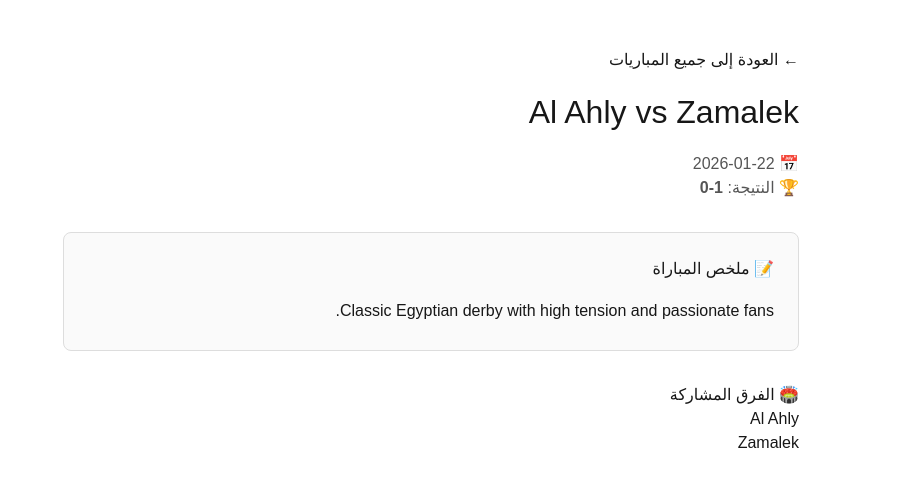
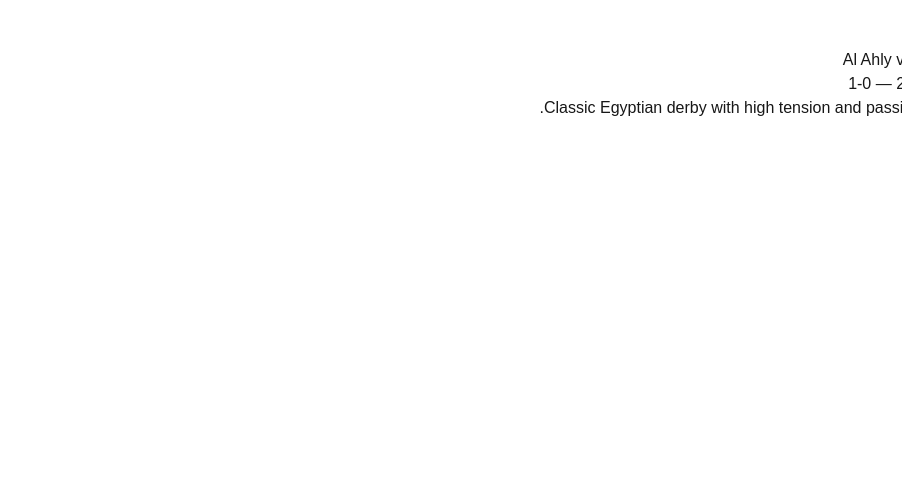
Before and after one commit to nawahtkui/ai-sports-content-generator, a Next.js app: page /matches/al-ahly-vs-zamalek in a window 1280 px wide. Shown: the top 486 px of the page, without its empty margins (378-1280 px from the left). Built offline with nearby package versions, Linux system fonts and the light colour scheme.

Commit message:
Add matches, teams, seasons pages

```diff
--- a/app/matches/[slug]/page.tsx
+++ b/app/matches/[slug]/page.tsx
@@ -1,68 +1,15 @@
 import { notFound } from "next/navigation";
-import Link from "next/link";
 import matches from "../../../data/matches.json";
 
-interface PageProps {
-  params: {
-    slug: string;
-  };
-}
-
-export default function MatchPage({ params }: PageProps) {
-  const match = matches.find((m) => m.slug === params.slug);
-
+export default function MatchPage({ params }) {
+  const match = matches.find(m => m.slug === params.slug);
   if (!match) return notFound();
 
   return (
-    <main
-      style={{
-        padding: "2rem",
-        fontFamily: "sans-serif",
-        maxWidth: "800px",
-        margin: "0 auto",
-      }}
-    >
-      <Link href="/matches">← العودة إلى جميع المباريات</Link>
-
-      <h1 style={{ marginTop: "1rem", fontSize: "2rem" }}>
-        {match.home} vs {match.away}
-      </h1>
-
-      <div style={{ margin: "1rem 0", color: "#555" }}>
-        📅 {match.date} <br />
-        🏆 النتيجة: <strong>{match.score}</strong>
-      </div>
-
-      <section
-        style={{
-          marginTop: "2rem",
-          padding: "1.5rem",
-          border: "1px solid #ddd",
-          borderRadius: "8px",
-          background: "#fafafa",
-        }}
-      >
-        <h2>📝 ملخص المباراة</h2>
-        <p style={{ marginTop: "1rem", lineHeight: "1.8" }}>
-          {match.summary}
-        </p>
-      </section>
-
-      <section style={{ marginTop: "2rem" }}>
-        <h3>🏟️ الفرق المشاركة</h3>
-        <ul>
-          <li>
-            <Link href={`/teams/${match.home.toLowerCase()}`}>
-              {match.home}
-            </Link>
-          </li>
-          <li>
-            <Link href={`/teams/${match.away.toLowerCase()}`}>
-              {match.away}
-            </Link>
-          </li>
-        </ul>
-      </section>
+    <main style={{ padding: "2rem", fontFamily: "sans-serif", maxWidth: "900px" }}>
+      <h1>{match.home} vs {match.away}</h1>
+      <p>{match.date} — {match.score}</p>
+      <p>{match.summary}</p>
     </main>
   );
 }
--- a/app/matches/page.tsx
+++ b/app/matches/page.tsx
@@ -1,15 +1,15 @@
-import matches from "../data/matches.json";
 import Link from "next/link";
+import matches from "../../data/matches.json";
 
 export default function MatchesPage() {
   return (
-    <main style={{ padding: "2rem", fontFamily: "sans-serif", maxWidth: "900px", margin: "0 auto" }}>
+    <main style={{ padding: "2rem", fontFamily: "sans-serif", maxWidth: "900px" }}>
       <h1>جميع المباريات</h1>
       <ul style={{ marginTop: "2rem", lineHeight: "2" }}>
-        {matches.map((match) => (
+        {matches.map(match => (
           <li key={match.slug}>
-            <Link href={`/matches/${match.slug}`}>
-              <strong>{match.home} vs {match.away}</strong>
+            <Link href={`/matches/${match.slug}`} style={{ fontWeight: "bold", color: "#0070f3" }}>
+              {match.home} vs {match.away}
             </Link>
             <div style={{ fontSize: "0.9rem", color: "#666" }}>
               {match.date} — {match.score}
--- a/app/seasons/[season]/page.tsx
+++ b/app/seasons/[season]/page.tsx
@@ -1,23 +1,20 @@
 import matches from "../../../data/matches.json";
-import Link from "next/link";
 
-interface Params {
-  params: { season: string };
-}
-
-export default function SeasonPage({ params }: Params) {
-  const seasonMatches = matches.filter(m => m.date.startsWith(params.season));
-  if (seasonMatches.length === 0) return <p>لا توجد مباريات لهذا الموسم.</p>;
+export default function SeasonPage({ params }) {
+  const seasonMatches = matches.filter(
+    m => m.date.startsWith(params.season)
+  );
 
   return (
-    <main style={{ padding: "2rem", fontFamily: "sans-serif", maxWidth: "900px", margin: "0 auto" }}>
-      <h1>المباريات لموسم {params.season}</h1>
-      <ul>
+    <main style={{ padding: "2rem", fontFamily: "sans-serif", maxWidth: "900px" }}>
+      <h1>مباريات موسم {params.season}</h1>
+      <ul style={{ marginTop: "2rem", lineHeight: "2" }}>
         {seasonMatches.map(match => (
           <li key={match.slug}>
-            <Link href={`/matches/${match.slug}`}>
-              {match.home} vs {match.away} — {match.date}
-            </Link>
+            <strong>{match.home} vs {match.away}</strong>
+            <div style={{ fontSize: "0.9rem", color: "#666" }}>
+              {match.date} — {match.score}
+            </div>
           </li>
         ))}
       </ul>
--- a/app/seasons/page.tsx
+++ b/app/seasons/page.tsx
@@ -1,15 +1,16 @@
-import seasons from "../../data/seasons.json";
 import Link from "next/link";
+import matches from "../../data/matches.json";
 
 export default function SeasonsPage() {
+  const seasons = [...new Set(matches.map(m => m.date.split("-")[0]))];
   return (
     <main style={{ padding: "2rem", fontFamily: "sans-serif", maxWidth: "900px" }}>
       <h1>المواسم</h1>
-      <ul style={{ marginTop: "1rem" }}>
-        {seasons.map((season) => (
-          <li key={season.slug}>
-            <Link href={`/seasons/${season.slug}`}>
-              {season.name} ({season.year})
+      <ul style={{ marginTop: "2rem", lineHeight: "2" }}>
+        {seasons.map(season => (
+          <li key={season}>
+            <Link href={`/seasons/${season}`} style={{ fontWeight: "bold", color: "#0070f3" }}>
+              موسم {season}
             </Link>
           </li>
         ))}
--- a/app/teams/[team]/page.tsx
+++ b/app/teams/[team]/page.tsx
@@ -1,28 +1,21 @@
 import { notFound } from "next/navigation";
-import matches from "../../data/matches.json";
-import Link from "next/link";
+import matches from "../../../data/matches.json";
 
-interface Params {
-  params: { team: string };
-}
-
-export default function TeamPage({ params }: Params) {
+export default function TeamPage({ params }) {
   const teamSlug = params.team.toLowerCase();
   const teamMatches = matches.filter(
-    (m) => m.home.toLowerCase() === teamSlug || m.away.toLowerCase() === teamSlug
+    m => m.home.toLowerCase() === teamSlug || m.away.toLowerCase() === teamSlug
   );
 
-  if (teamMatches.length === 0) return notFound();
+  if (!teamMatches.length) return notFound();
 
   return (
-    <main style={{ padding: "2rem", fontFamily: "sans-serif", maxWidth: "900px", margin: "0 auto" }}>
-      <h1>المباريات الخاصة بفريق {teamSlug}</h1>
+    <main style={{ padding: "2rem", fontFamily: "sans-serif", maxWidth: "900px" }}>
+      <h1>مباريات {teamSlug}</h1>
       <ul style={{ marginTop: "2rem", lineHeight: "2" }}>
-        {teamMatches.map((match) => (
+        {teamMatches.map(match => (
           <li key={match.slug}>
-            <Link href={`/matches/${match.slug}`}>
-              <strong>{match.home} vs {match.away}</strong>
-            </Link>
+            <strong>{match.home} vs {match.away}</strong>
             <div style={{ fontSize: "0.9rem", color: "#666" }}>
               {match.date} — {match.score}
             </div>
--- a/app/teams/page.tsx
+++ b/app/teams/page.tsx
@@ -1,14 +1,16 @@
-import teams from "../data/teams.json";
 import Link from "next/link";
+import teams from "../../data/teams.json";
 
 export default function TeamsPage() {
   return (
-    <main style={{ padding: "2rem", fontFamily: "sans-serif", maxWidth: "900px", margin: "0 auto" }}>
-      <h1>جميع الفرق</h1>
+    <main style={{ padding: "2rem", fontFamily: "sans-serif", maxWidth: "900px" }}>
+      <h1>الفرق</h1>
       <ul style={{ marginTop: "2rem", lineHeight: "2" }}>
         {teams.map(team => (
           <li key={team.slug}>
-            <Link href={`/teams/${team.slug}`}>{team.name}</Link>
+            <Link href={`/teams/${team.slug}`} style={{ fontWeight: "bold", color: "#0070f3" }}>
+              {team.name} ({team.region})
+            </Link>
           </li>
         ))}
       </ul>
```
